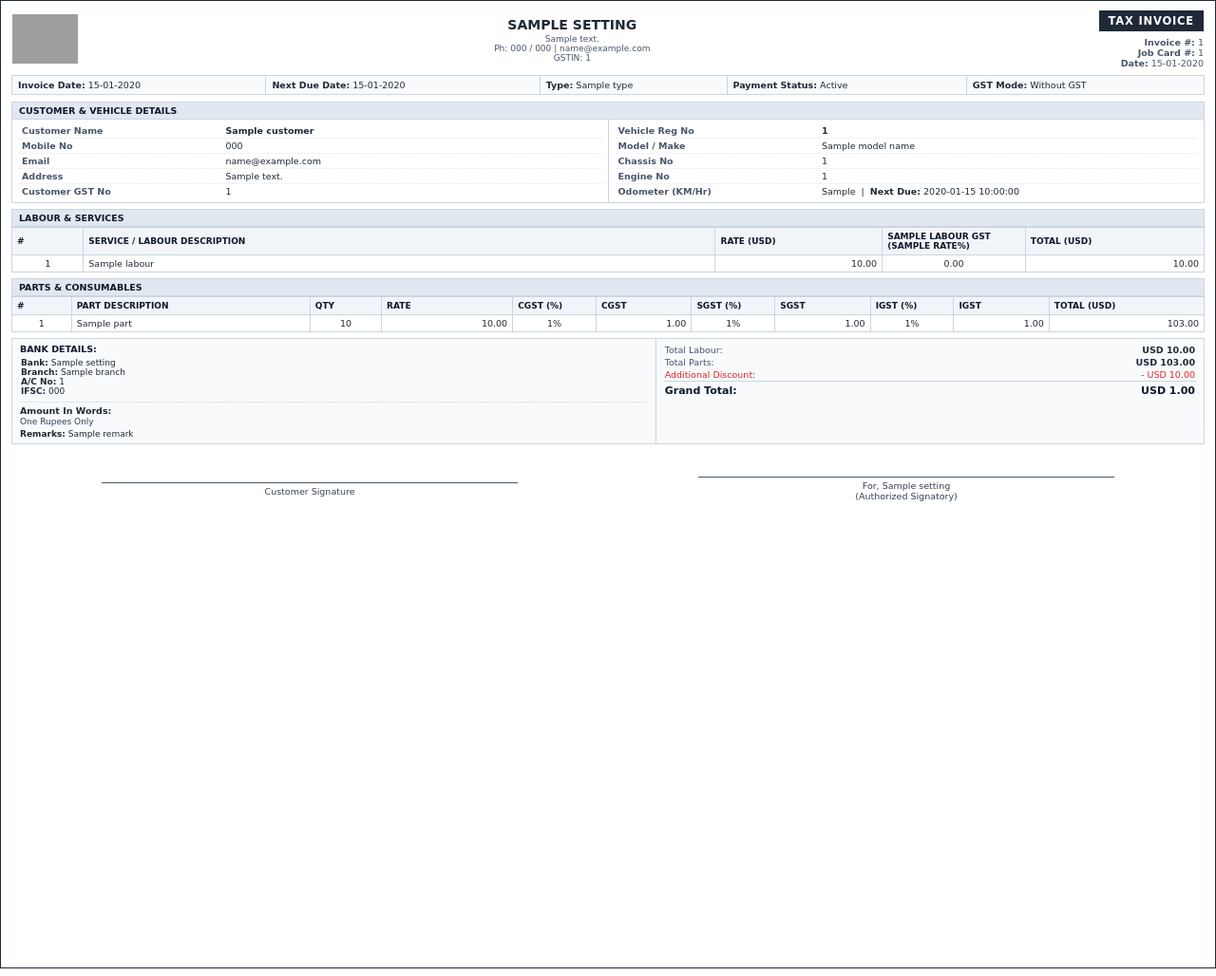
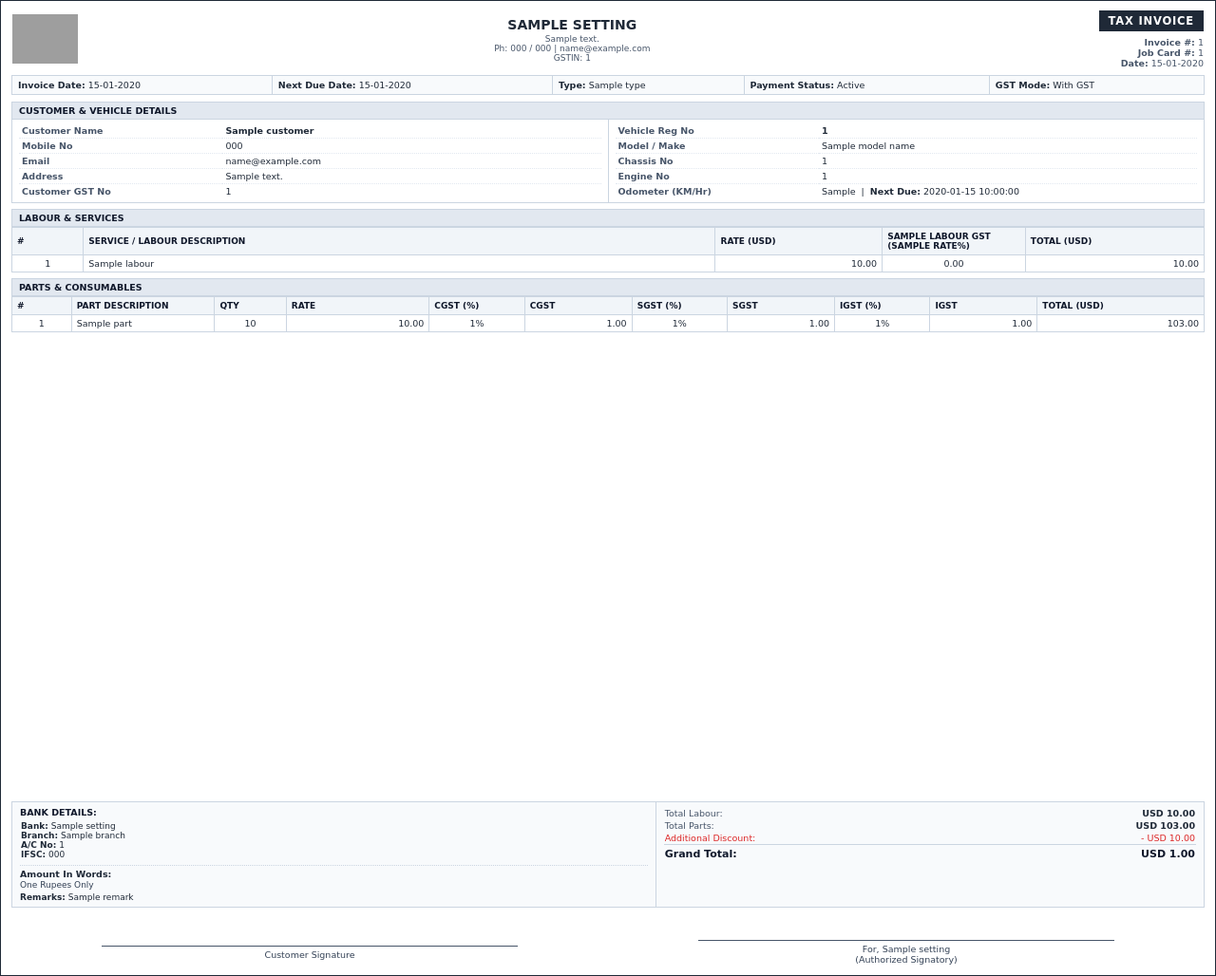
Before and after one commit to VaidehiFablead/garage-admin-erp, a Laravel app: template resources/views/job-card/invoice_pdf.blade.php in a window 1280 px wide. Shown: the whole page at 95% size. Run offline with Laravel 10, Linux system fonts and the light colour scheme; data comes from the database, SQL or seed files in the repository; the template is opened without the code that fills it: most values are stand-ins (such as "Sample title", 1, 10 or a date in 2020); some libraries are stand-ins or nearby versions; grey boxes are pictures that could not be loaded.

Commit message:
invoice pdf

```diff
--- a/resources/views/job-card/invoice_pdf.blade.php
+++ b/resources/views/job-card/invoice_pdf.blade.php
@@ -23,8 +23,15 @@
             border: 1.5px solid #1f2937;
             padding: 9px 11px;
             position: relative;
-            min-height: 270mm;
+            height: 272mm;
             box-sizing: border-box;
+        }
+
+        .bottom-section {
+            position: absolute;
+            bottom: 10px;
+            left: 11px;
+            right: 11px;
         }
 
         table {
@@ -157,15 +164,6 @@
             font-size: 9.5px;
         }
 
-        .grand-total-row {
-            border-top: 1.5px solid #0f172a;
-            margin-top: 4px;
-            padding-top: 4px;
-            font-size: 11.5px;
-            font-weight: bold;
-            color: #0f172a;
-        }
-
         .signature-table {
             width: 100%;
             margin-top: 14px;
@@ -192,12 +190,36 @@
         $currency = $setting->currency_symbol ?? 'Rs.';
         $isQuotation = strtolower($jobCard->type ?? '') === 'quotation';
         $formattedDate = $jobCard->date ? \Carbon\Carbon::parse($jobCard->date)->format('d-m-Y') : '--';
-        $formattedDueDate = $jobCard->next_due_date ? \Carbon\Carbon::parse($jobCard->next_due_date)->format('d-m-Y') : '--';
+        $formattedDueDate = $jobCard->next_due_date ? \Carbon\Carbon::parse($jobCard->next_due_date)->format('d-m-Y') : '';
         $gstEnabled = ((string) ($jobCard->gst ?? '')) === '1';
 
-        $customerName = $jobCard->customer->name ?? ($jobCard->customer_name ?: ($jobCard->customer_id ?? '--'));
-        $customerGst = $jobCard->gst_no ?: ($jobCard->customer->gst_num ?? '--');
-        $customerEmail = $jobCard->customer->email ?? null;
+        // Value check helper
+        $hasVal = function($val) {
+            if ($val === null) return false;
+            $v = trim((string) $val);
+            return $v !== '' && $v !== '--' && $v !== '-' && strtolower($v) !== 'n/a' && strtolower($v) !== 'null';
+        };
+
+        $customerName = $jobCard->customer->name ?? ($jobCard->customer_name ?: ($jobCard->customer_id ?? ''));
+        $customerGst = $jobCard->gst_no ?: ($jobCard->customer->gst_num ?? '');
+        $customerEmail = $jobCard->customer->email ?? '';
+
+        // Check which GST columns exist with values in parts
+        $hasCgst = false;
+        $hasSgst = false;
+        $hasIgst = false;
+
+        foreach ($partsData as $part) {
+            if ((float) ($part['cgst_percent'] ?? 0) > 0 || (float) ($part['cgst_amount'] ?? 0) > 0) {
+                $hasCgst = true;
+            }
+            if ((float) ($part['sgst_percent'] ?? 0) > 0 || (float) ($part['sgst_amount'] ?? 0) > 0) {
+                $hasSgst = true;
+            }
+            if ((float) ($part['igst_percent'] ?? 0) > 0 || (float) ($part['igst_amount'] ?? 0) > 0) {
+                $hasIgst = true;
+            }
+        }
 
         // Decode JSON discounts
         $labourDiscount = json_decode($jobCard->labour_discount ?? '{}', true) ?: [];
@@ -378,10 +400,12 @@
         <table class="meta-bar">
             <tr>
                 <td><strong>Invoice Date:</strong> {{ $formattedDate }}</td>
+                @if ($hasVal($formattedDueDate))
                     <td><strong>Next Due Date:</strong> {{ $formattedDueDate }}</td>
+                @endif
                 <td><strong>Type:</strong> {{ $jobCard->type ?? ($isQuotation ? 'Quotation' : 'Invoice') }}</td>
                 <td><strong>Payment Status:</strong> {{ ucfirst($jobCard->payment_status ?? ($remainingAmount <= 0 && $grandTotal > 0 ? 'Completed' : 'Pending')) }}</td>
-                <td><strong>GST Mode:</strong> {{ $gstEnabled ? 'With GST' : 'Without GST' }}</td>
+                <td><strong>GST Mode:</strong> {{ ($hasCgst || $hasSgst || $hasIgst || !empty($labourGst) || $gstEnabled) ? 'With GST' : 'Without GST' }}</td>
             </tr>
         </table>
 
@@ -391,52 +415,80 @@
             <tr>
                 <td style="width: 50%; border-right: 1px solid #cbd5e1;">
                     <table class="info-subtable">
+                        @if ($hasVal($customerName))
                             <tr>
                                 <td class="label">Customer Name</td>
                                 <td><strong>{{ $customerName }}</strong></td>
                             </tr>
+                        @endif
+                        @if ($hasVal($jobCard->mobile))
                             <tr>
                                 <td class="label">Mobile No</td>
-                            <td>{{ $jobCard->mobile ?: '--' }}</td>
+                                <td>{{ $jobCard->mobile }}</td>
                             </tr>
-                        @if ($customerEmail)
+                        @endif
+                        @if ($hasVal($customerEmail))
                             <tr>
                                 <td class="label">Email</td>
                                 <td>{{ $customerEmail }}</td>
                             </tr>
                         @endif
+                        @if ($hasVal($jobCard->address))
                             <tr>
                                 <td class="label">Address</td>
-                            <td>{{ $jobCard->address ?: '--' }}</td>
+                                <td>{{ $jobCard->address }}</td>
                             </tr>
+                        @endif
+                        @if ($hasVal($customerGst))
                             <tr>
                                 <td class="label">Customer GST No</td>
                                 <td>{{ $customerGst }}</td>
                             </tr>
+                        @endif
                     </table>
                 </td>
                 <td style="width: 50%;">
                     <table class="info-subtable">
+                        @if ($hasVal($jobCard->vehicle_no))
                             <tr>
                                 <td class="label">Vehicle Reg No</td>
-                            <td><strong>{{ $jobCard->vehicle_no ?: '--' }}</strong></td>
+                                <td><strong>{{ $jobCard->vehicle_no }}</strong></td>
                             </tr>
+                        @endif
+                        @if ($hasVal($model_name))
                             <tr>
                                 <td class="label">Model / Make</td>
-                            <td>{{ $model_name ?? '--' }}</td>
+                                <td>{{ $model_name }}</td>
                             </tr>
+                        @endif
+                        @if ($hasVal($jobCard->chassis_no))
                             <tr>
                                 <td class="label">Chassis No</td>
-                            <td>{{ $jobCard->chassis_no ?: '--' }}</td>
+                                <td>{{ $jobCard->chassis_no }}</td>
                             </tr>
+                        @endif
+                        @if ($hasVal($jobCard->engine_no))
                             <tr>
                                 <td class="label">Engine No</td>
-                            <td>{{ $jobCard->engine_no ?: '--' }}</td>
+                                <td>{{ $jobCard->engine_no }}</td>
                             </tr>
+                        @endif
+                        @if ($hasVal($jobCard->km_hours) || $hasVal($jobCard->due_km_hours))
                             <tr>
                                 <td class="label">Odometer (KM/Hr)</td>
-                            <td>{{ $jobCard->km_hours ?? '--' }} &nbsp;|&nbsp; <strong>Next Due:</strong> {{ $jobCard->due_km_hours ?? '--' }}</td>
+                                <td>
+                                    @if ($hasVal($jobCard->km_hours))
+                                        {{ $jobCard->km_hours }}
+                                    @endif
+                                    @if ($hasVal($jobCard->km_hours) && $hasVal($jobCard->due_km_hours))
+                                        &nbsp;|&nbsp;
+                                    @endif
+                                    @if ($hasVal($jobCard->due_km_hours))
+                                        <strong>Next Due:</strong> {{ $jobCard->due_km_hours }}
+                                    @endif
+                                </td>
                             </tr>
+                        @endif
                     </table>
                 </td>
             </tr>
@@ -503,14 +555,20 @@
                         <th style="width: 5%;" class="text-center">#</th>
                         <th>Part Description</th>
                         <th style="width: 6%;" class="text-center">Qty</th>
-                        <th style="width: 11%;" class="text-right">Rate</th>
-                        <th style="width: 7%;" class="text-center">CGST (%)</th>
-                        <th style="width: 8%;" class="text-right">CGST</th>
-                        <th style="width: 7%;" class="text-center">SGST (%)</th>
-                        <th style="width: 8%;" class="text-right">SGST</th>
-                        <th style="width: 7%;" class="text-center">IGST (%)</th>
-                        <th style="width: 8%;" class="text-right">IGST</th>
-                        <th style="width: 13%;" class="text-right">Total ({{ $currency }})</th>
+                        <th style="width: 12%;" class="text-right">Rate</th>
+                        @if ($hasCgst)
+                            <th style="width: 8%;" class="text-center">CGST (%)</th>
+                            <th style="width: 9%;" class="text-right">CGST</th>
+                        @endif
+                        @if ($hasSgst)
+                            <th style="width: 8%;" class="text-center">SGST (%)</th>
+                            <th style="width: 9%;" class="text-right">SGST</th>
+                        @endif
+                        @if ($hasIgst)
+                            <th style="width: 8%;" class="text-center">IGST (%)</th>
+                            <th style="width: 9%;" class="text-right">IGST</th>
+                        @endif
+                        <th style="width: 14%;" class="text-right">Total ({{ $currency }})</th>
                     </tr>
                 </thead>
                 <tbody>
@@ -536,12 +594,18 @@
                             <td>{{ $part['name'] ?? 'N/A' }}</td>
                             <td class="text-center">{{ $qty }}</td>
                             <td class="text-right">{{ number_format($rate, 2) }}</td>
+                            @if ($hasCgst)
                                 <td class="text-center">{{ $cgstP > 0 ? $cgstP . '%' : '-' }}</td>
                                 <td class="text-right">{{ number_format($cgstA, 2) }}</td>
+                            @endif
+                            @if ($hasSgst)
                                 <td class="text-center">{{ $sgstP > 0 ? $sgstP . '%' : '-' }}</td>
                                 <td class="text-right">{{ number_format($sgstA, 2) }}</td>
+                            @endif
+                            @if ($hasIgst)
                                 <td class="text-center">{{ $igstP > 0 ? $igstP . '%' : '-' }}</td>
                                 <td class="text-right">{{ number_format($igstA, 2) }}</td>
+                            @endif
                             <td class="text-right">{{ number_format($rowTotal, 2) }}</td>
                         </tr>
                         @php $partsTotal += $rowTotal; @endphp
@@ -550,6 +614,7 @@
             </table>
         @endif
 
+        <div class="bottom-section">
             {{-- Bank Details & Totals Summary --}}
             <table class="summary-grid">
                 <tr>
@@ -584,7 +649,7 @@
                             <span style="font-size: 9px; color: #334155;">{{ $amountInWords }} Only</span>
                         </div>
 
-                    @if (!empty($jobCard->remark))
+                        @if ($hasVal($jobCard->remark))
                             <div style="margin-top: 3px; font-size: 9px;">
                                 <strong>Remarks:</strong> {{ $jobCard->remark }}
                             </div>
@@ -657,6 +722,7 @@
                 </tr>
             </table>
         </div>
+    </div>
 </body>
 
 </html>
```
Lines whose indentation alone changed are shown as unchanged.
